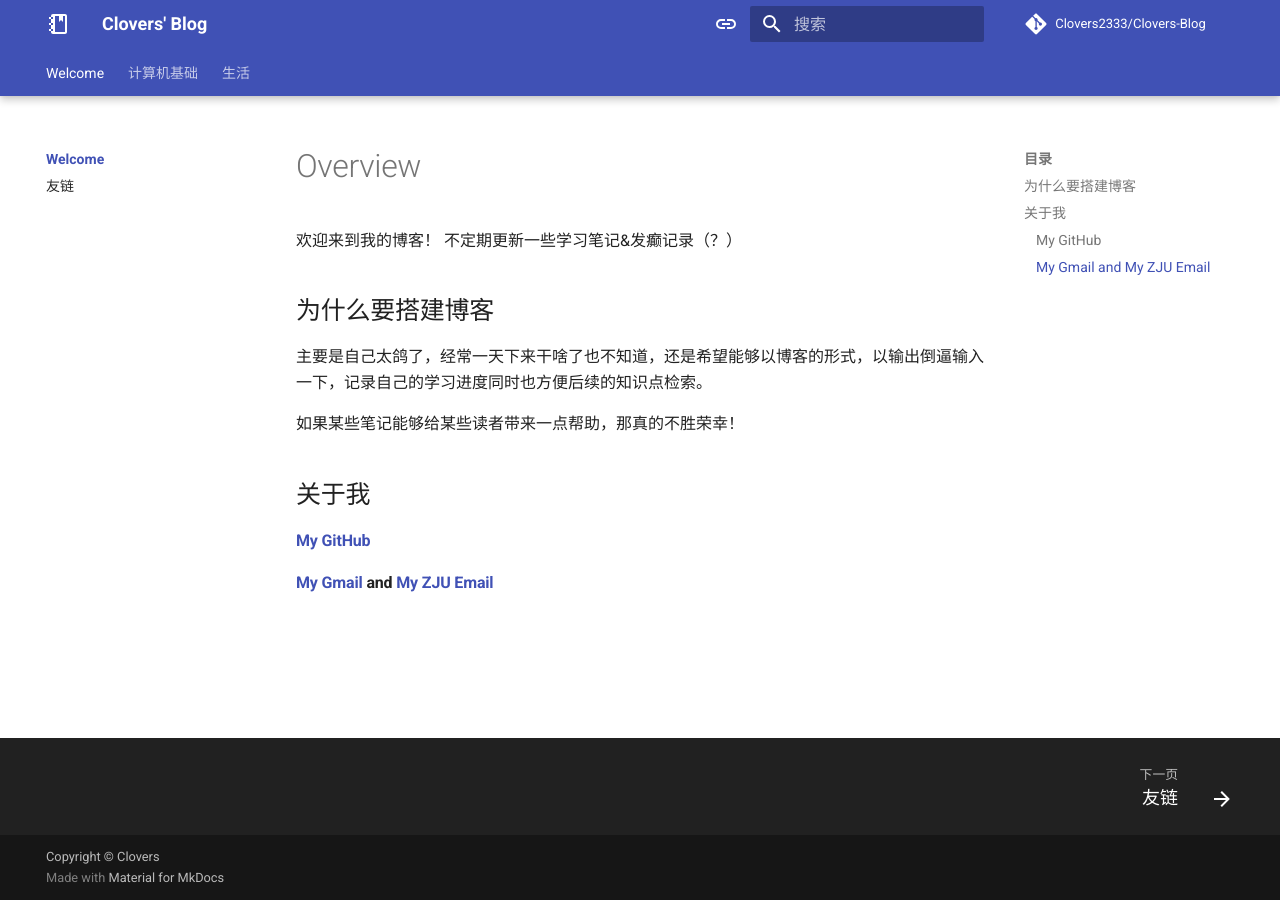
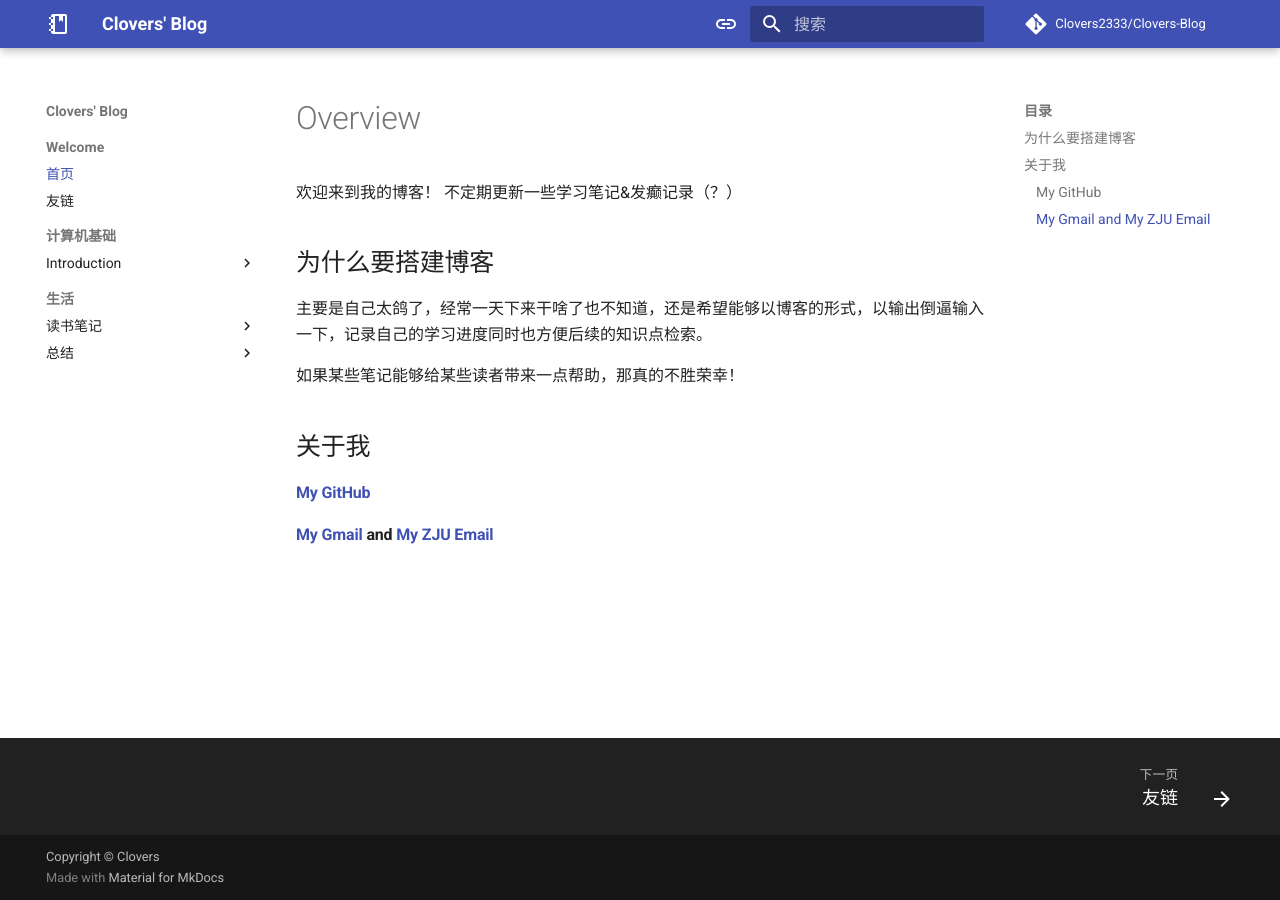
Before and after one commit to Clovers2333/Clovers-Blog, an MkDocs documentation site: the page built from docs/index.md, in a window 1280 px wide. Built offline with MkDocs 1.6.1 and Material for MkDocs 9.7.7, drawn with Linux system fonts in a browser that asks for light colours; comment, search, counter and statistics services are not loaded.

Commit message:
Change configs: add features

```diff
--- a/mkdocs.yml
+++ b/mkdocs.yml
@@ -24,15 +24,15 @@ theme:
     # - header.autohide # 自动隐藏header
     # - navigation.expand # 默认展开导航栏
     - navigation.footer # 底部导航栏
-    - navigation.indexes # 索引按钮可以直接触发文件，而不是只能点击其下属选项浏览，这个功能可以给对应的section提供很好的预览和导航功能
+    # - navigation.indexes # 索引按钮可以直接触发文件，而不是只能点击其下属选项浏览，这个功能可以给对应的section提供很好的预览和导航功能
     # - navigation.instant # 瞬间加载 最好注释掉，多语言切换这个会导致跳回首页
     # - navigation.instant.prefetch # 预加载
     # - navigation.instant.progress # 进度条
     # - navigation.path # 导航路径， 目前好像没啥用
     # - navigation.prune # 只构建可见的页面
     - navigation.sections # 导航栏的section
-    - navigation.tabs # 顶级索引被作为tab
-    - navigation.tabs.sticky # tab始终可见
+    # - navigation.tabs # 顶级索引被作为tab
+    # - navigation.tabs.sticky # tab始终可见
     - navigation.top # 开启顶部导航栏
     - navigation.tracking # 导航栏跟踪
     - search.highlight # 搜索高亮
```
